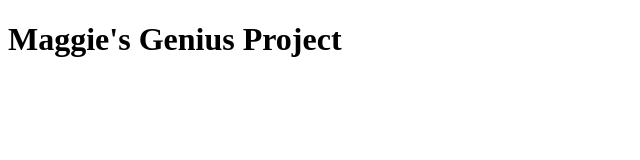
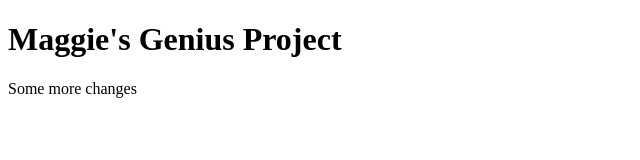
Before and after one commit to johnInIdv/Maggie_Site, a plain HTML site: page index.html in a window 1280 px wide. Shown: the whole page, without its empty margins (0-640 px from the left). Drawn offline with Linux system fonts and the light colour scheme.

Commit message:
test change

```diff
--- a/index.html
+++ b/index.html
@@ -6,5 +6,6 @@
   </head>
   <body>
     <h1>Maggie's Genius Project</h1>
+    <p>Some more changes</p>
   </body>
 </html>
```
